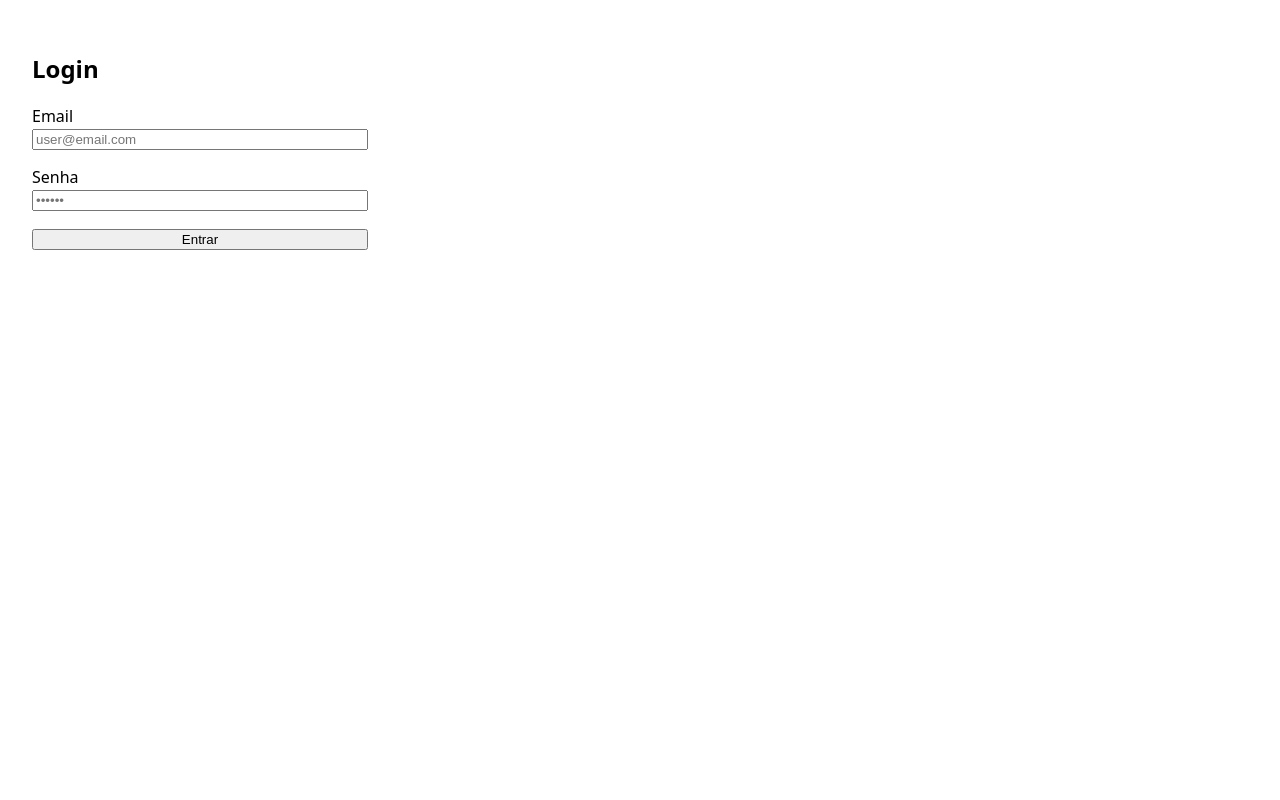
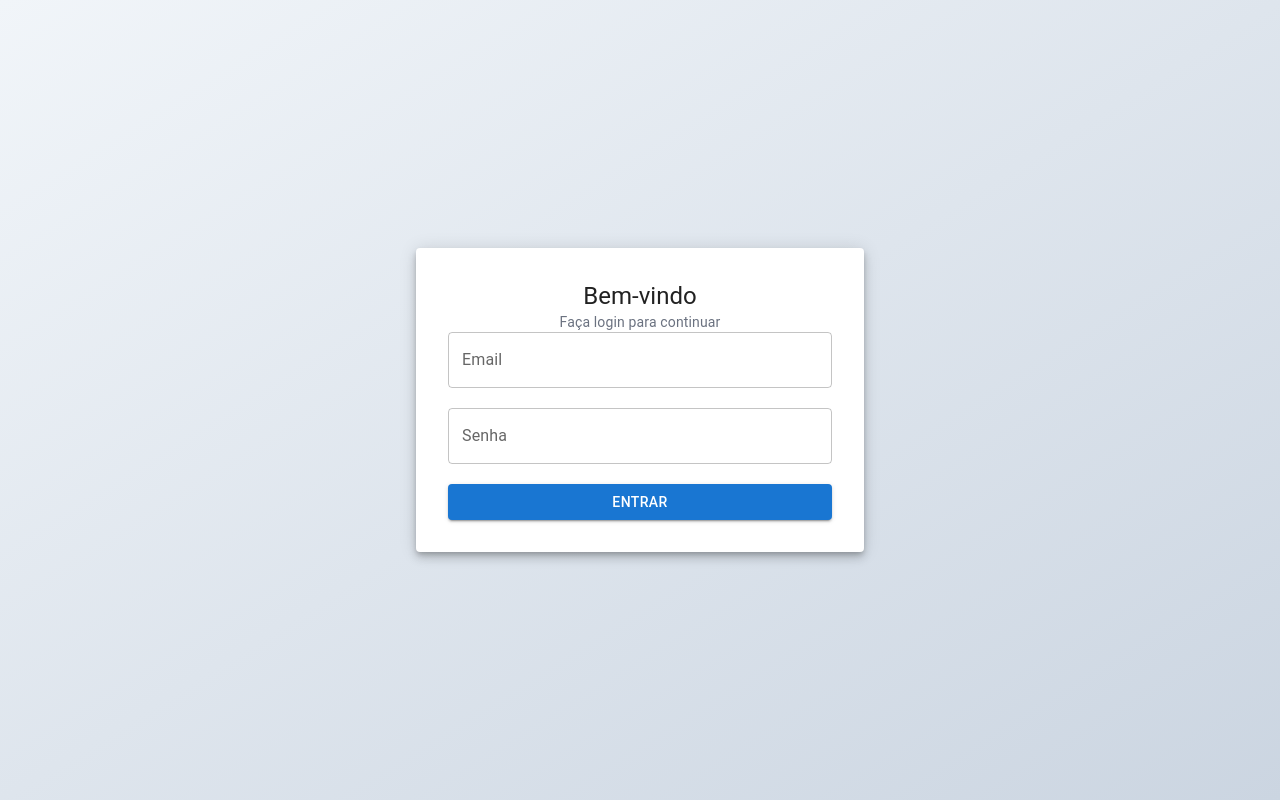
Before and after one commit to vhramoss/api-express, a React (Vite) app in the folder frontend/: page / in a window 1280 px wide. Built offline with nearby package versions, Linux system fonts and the light colour scheme.

Commit message:
feat(frontend): consume protected characters endpoint

```diff
--- /dev/null
+++ b/frontend/postcss.config.js
@@ -0,0 +1,8 @@
+import autoprefixer from "autoprefixer";
+
+export default {
+    plugins: {
+        "@tailwindcss/postcss": {},
+        autoprefixer: {},
+    },
+};
--- a/frontend/src/App.tsx
+++ b/frontend/src/App.tsx
@@ -1,9 +1,21 @@
 import Login from "./pages/login";
+import Header from "./components/header";
+import { useAuth } from "./contexts/authContext";
 
 function App() {
+  const { isAuthenticated } = useAuth();
+
+  if (!isAuthenticated) {
+    return <Login />;
+  }
   return (
-    <div>
-      <Login />
+    <div className="min-h-screen bg-gray-100">
+      <Header />
+      <div className="p-6">
+        <h1 className="text-xl font-semibold">
+          Usuário autenticado
+        </h1>
+      </div>
     </div>
   );
 }
--- /dev/null
+++ b/frontend/src/components/header.tsx
@@ -0,0 +1,21 @@
+import { AppBar, Toolbar, Typography, Button } from "@mui/material";
+import { useAuth } from "../contexts/authContext";
+
+function Header() {
+    const { logout } = useAuth();
+
+    return (
+        <AppBar position="static">
+            <Toolbar className="flex justify-between">
+                <Typography variant="h6">
+                    API Express
+                </Typography>
+                <Button color="inherit" onClick={logout}>
+                    Logout
+                </Button>
+            </Toolbar>
+        </AppBar>
+    )
+}
+
+export default Header;
--- a/frontend/src/index.css
+++ b/frontend/src/index.css
@@ -1,8 +1,3 @@
-* {
-  box-sizing: border-box;
-}
-
-body {
-  margin: 0;
-  font-family: system-ui, sans-serif;
-}
+@tailwind base;
+@tailwind components;
+@tailwind utilities;
--- /dev/null
+++ b/frontend/src/pages/characters.tsx
@@ -0,0 +1,81 @@
+import { useEffect, useState } from "react";
+import { Paper, Typography, CircularProgress } from "@mui/material";
+import { getCharacters } from "../services/characterService";
+import type { Character } from "../services/characterService";
+import { useAuth } from "../contexts/authContext";
+
+function Characters() {
+  const { token } = useAuth();
+  const [characters, setCharacters] = useState<Character[]>([]);
+  const [loading, setLoading] = useState(true);
+  const [error, setError] = useState<string | null>(null);
+
+  useEffect(() => {
+    async function fetchCharacters() {
+      if (!token) {
+        setError("Usuário não autenticado");
+        setLoading(false);
+        return;
+      }
+
+      try {
+        const data = await getCharacters(token);
+        setCharacters(data);
+      } catch (err) {
+        if (err instanceof Error) {
+          setError(err.message);
+        } else {
+          setError("Erro ao buscar personagens");
+        }
+      } finally {
+        setLoading(false);
+      }
+    }
+
+    fetchCharacters();
+  }, [token]);
+
+  if (loading) {
+    return (
+      <div className="flex justify-center items-center p-10">
+        <CircularProgress />
+      </div>
+    );
+  }
+
+  if (error) {
+    return (
+      <Typography className="p-6 text-red-600">
+        {error}
+      </Typography>
+    );
+  }
+
+  return (
+    <div className="p-6 grid gap-4 sm:grid-cols-2 md:grid-cols-3 lg:grid-cols-4">
+      {characters.map((character) => (
+        <Paper
+          key={character.id}
+          elevation={3}
+          className="p-4 flex flex-col items-center text-center"
+        >
+          <img
+            src={character.image}
+            alt={character.name}
+            className="w-32 h-32 rounded-full mb-3"
+          />
+
+          <Typography variant="h6">
+            {character.name}
+          </Typography>
+
+          <Typography variant="body2" className="text-gray-500">
+            {character.species} — {character.status}
+          </Typography>
+        </Paper>
+      ))}
+    </div>
+  );
+}
+
+export default Characters;
--- a/frontend/src/pages/login.tsx
+++ b/frontend/src/pages/login.tsx
@@ -1,14 +1,18 @@
 import { useState } from "react";
+import { TextField, Button, Paper, Typography } from "@mui/material";
 import { login } from "../services/authService";
 import { useAuth } from "../contexts/authContext";
 
 function Login() {
   const [email, setEmail] = useState("");
   const [password, setPassword] = useState("");
+  const [loading, setLoading] = useState(false);
   const { login: authLogin } = useAuth();
 
   async function handleSubmit() {
     try {
+        setLoading(true);
+
         const response = await login({
             email,
             password,
@@ -17,7 +21,7 @@ function Login() {
         authLogin(response.accessToken);
 
         console.log("Login bem sucedido!");
-        console.log("Token:", response.accessToken);
+
 
     } catch (error) {
         if (error instanceof Error) {
@@ -25,38 +29,54 @@ function Login() {
         } else{
             alert("Ocorreu um erro desconhecido");
         }
+    } finally {
+      setLoading(false);
     }
   }
 
   return (
-    <div style={{ padding: "2rem", maxWidth: "400px" }}>
-      <h2>Login</h2>
+    <div className="flex min-h-screen items-center justify-center bg-gradient-to-br from-slate-100 to-slate-300">
+      <Paper elevation={6} className="w-full max-w-md rounded-xl p-8 shadow-xl">
+        <Typography variant="h5" className="mb-2 text-center font-semibold">
+          Bem-vindo
+        </Typography>
 
-      <div style={{ marginBottom: "1rem" }}>
-        <label>Email</label>
-        <input
+        <Typography variant="body2" className="mb-6 text-center text-gray-500">
+          Faça login para continuar
+        </Typography>
+        <form
+         className="flex flex-col gap-5"
+          onSubmit={(e) => {
+            e.preventDefault();
+            handleSubmit();
+            }}
+        >
+          <TextField
+            label="Email"
             type="email"
-          placeholder="user@email.com"
             value={email}
             onChange={(e) => setEmail(e.target.value)}
-          style={{ width: "100%" }}
+            fullWidth
+            disabled={loading}
           />
-      </div>
-
-      <div style={{ marginBottom: "1rem" }}>
-        <label>Senha</label>
-        <input
+          <TextField
+            label="Senha"
             type="password"
-          placeholder="••••••"
             value={password}
             onChange={(e) => setPassword(e.target.value)}
-          style={{ width: "100%" }}
+            fullWidth
+            disabled={loading}
           />
-      </div>
-
-      <button onClick={handleSubmit} style={{ width: "100%" }}>
-        Entrar
-      </button>
+          <Button
+            variant="contained"
+            onClick={handleSubmit}
+            disabled={loading}
+            fullWidth
+          >
+            {loading ? "Entrando..." : "Entrar"}
+          </Button>
+        </form>
+      </Paper>
     </div>
   );
 }
--- a/frontend/src/services/authService.ts
+++ b/frontend/src/services/authService.ts
@@ -9,9 +9,7 @@ interface LoginResponse {
   accessToken: string;
 }
 
-export async function login(
-  payload: LoginPayload
-): Promise<LoginResponse> {
+export async function login(payload: LoginPayload): Promise<LoginResponse> {
   const response = await fetch(`${API_URL}/auth/login`, {
     method: "POST",
     headers: {
--- /dev/null
+++ b/frontend/src/services/characterService.ts
@@ -0,0 +1,34 @@
+const API_URL = "http://localhost:3000/api/characters";
+
+export interface Character {
+  id: number;
+  name: string;
+  species: string;
+  status: string;
+  description: string;
+  image: string;
+}
+
+export async function getCharacters(token: string): Promise<Character[]> {
+  const response = await fetch(`${API_URL}/characters`, {
+    method: "GET",
+    headers: {
+      Authorization: `Bearer ${token}`,
+    },
+  });
+
+  const text = await response.text();
+
+  let data;
+  try {
+    data = JSON.parse(text);
+  } catch (error) {
+    throw new Error("Resposta inválida do servidor");
+  }
+
+  if (!response.ok) {
+    throw new Error(data.message || "Erro ao buscar personagens");
+  }
+
+  return data.characters ?? data;
+}
--- /dev/null
+++ b/frontend/tailwind.config.js
@@ -0,0 +1,10 @@
+export default {
+  content: [
+    "./index.html",
+    "./src/**/*.{js,ts,jsx,tsx}",
+  ],
+  theme: {
+    extend: {},
+  },
+  plugins: [],
+};
```
Lines whose indentation alone changed are shown as unchanged.
